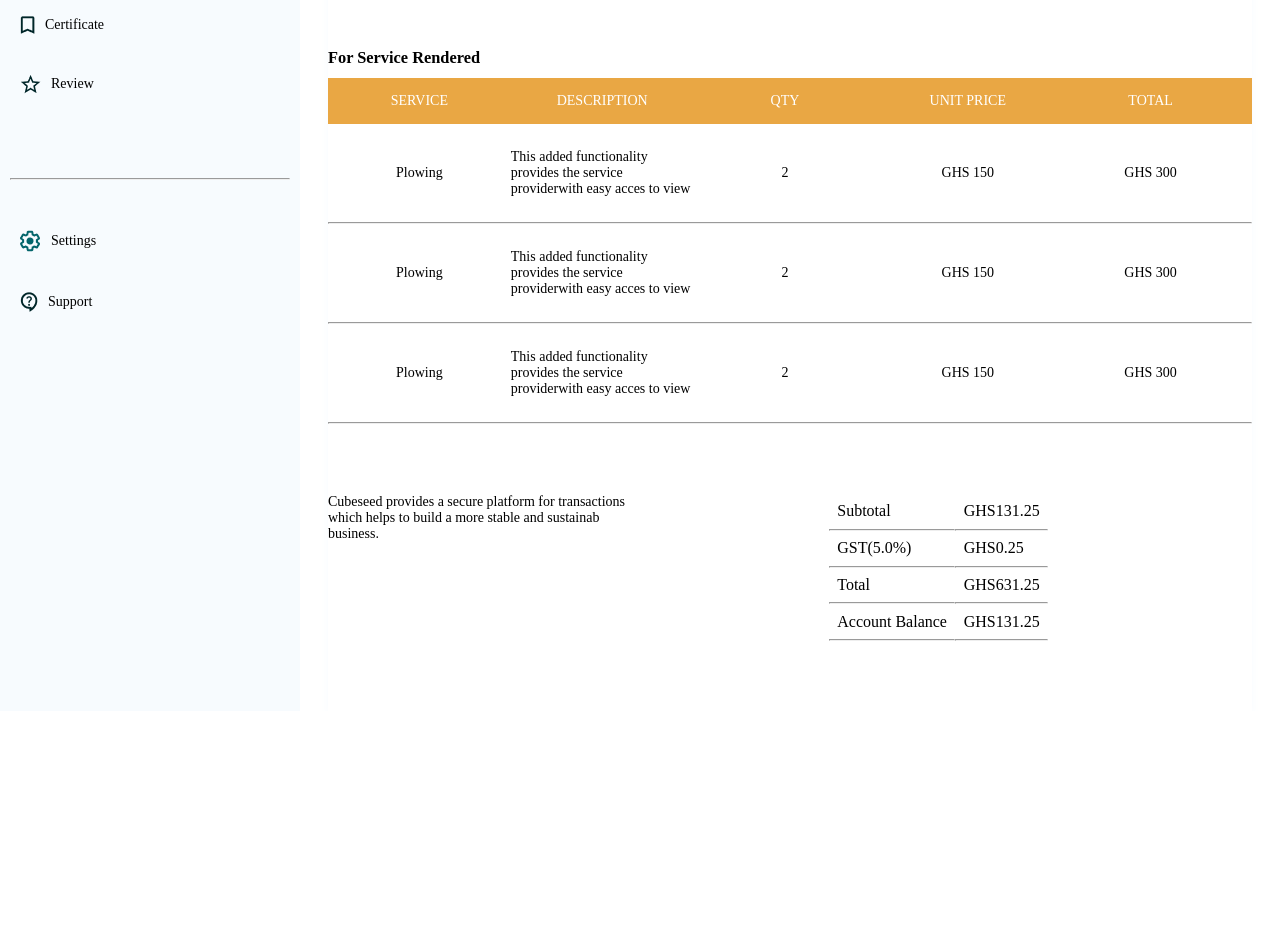
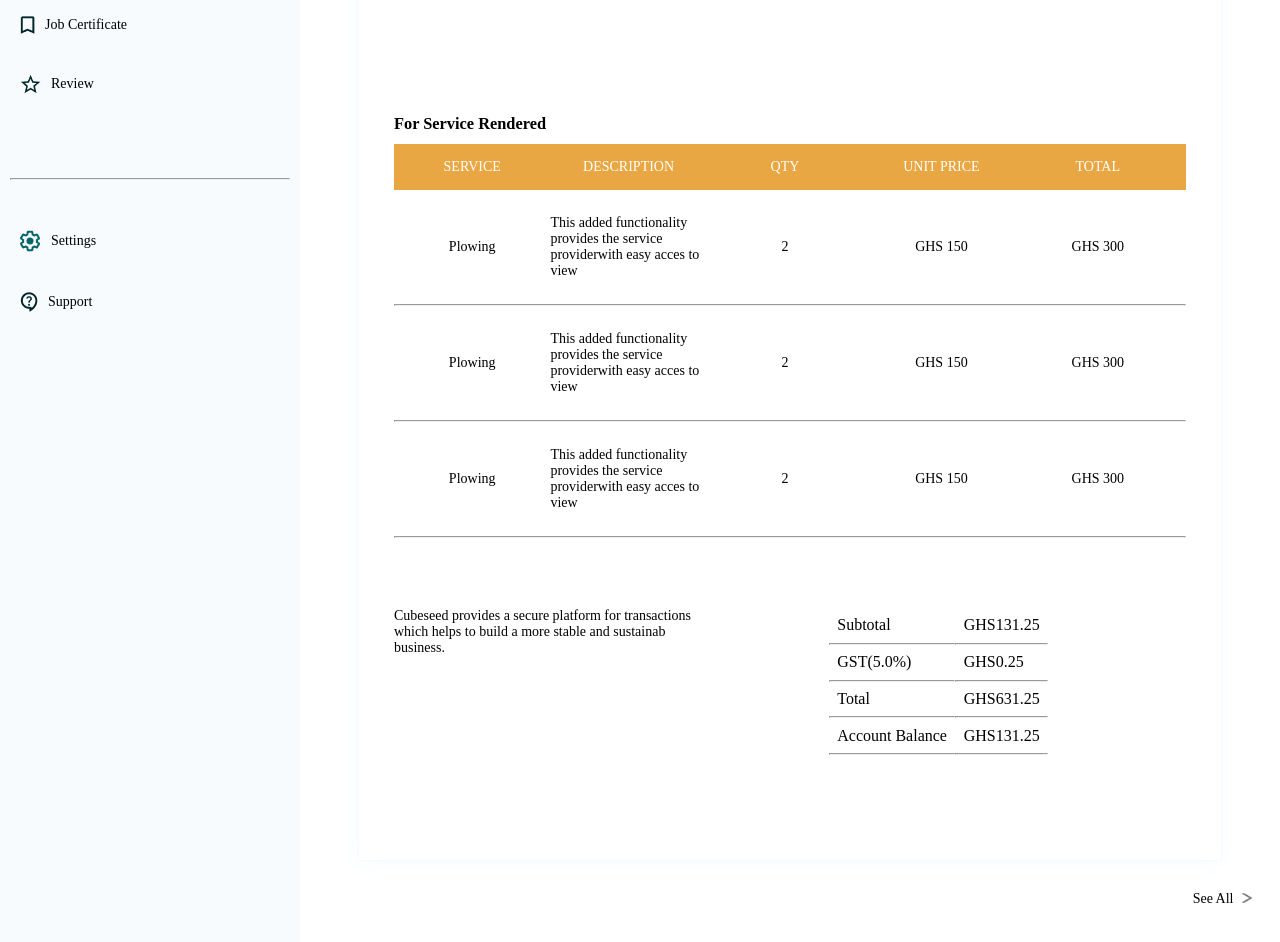
Before and after one commit to oveizon/Service-user-group, a Next.js app: page /invoice in a window 1280 px wide. Shown: the part 422-1364 px from the top of the page. Before the commit the page ends 1133 px from the top, so only its background shows below. Built offline with nearby package versions, Linux system fonts and the light colour scheme.

Commit message:
created navbar component, updated invoice module

```diff
--- a/components/LeftSideBar.tsx
+++ b/components/LeftSideBar.tsx
@@ -1,7 +1,6 @@
 import React from "react";
 import styles from "@/styles/LeftSideBar.module.scss";
 import { useRouter } from "next/router";
-
 
 interface List {
   src: string;
@@ -9,6 +8,7 @@ interface List {
   title: string;
   value: string;
   path: string;
+  id: number;
 }
 
 const LeftSideBar = () => {
@@ -19,6 +19,7 @@ const LeftSideBar = () => {
       title: "Overview",
       value: "",
       path: "/",
+      id: 1,
     },
     {
       src: "/service-request-icon.png",
@@ -26,6 +27,7 @@ const LeftSideBar = () => {
       title: "Service Request",
       value: "100+",
       path: "/services",
+      id: 2,
     },
     {
       src: "/invoice-icon.png",
@@ -33,13 +35,15 @@ const LeftSideBar = () => {
       title: "Invoice",
       value: "",
       path: "/invoice",
+      id: 3,
     },
     {
       src: "/certificate-icon.png",
       alt: "certificate",
-      title: "Certificate",
+      title: "Job Certificate",
       value: "",
       path: "/certificate",
+      id: 4,
     },
     {
       src: "/review-icon.png",
@@ -47,6 +51,7 @@ const LeftSideBar = () => {
       title: "Review",
       value: "",
       path: "/review",
+      id: 5,
     },
   ];
 
@@ -68,6 +73,7 @@ const LeftSideBar = () => {
               list.path === router.asPath ? styles.active : styles.link;
             return (
               <a
+                key={list.id}
                 href={list.path}
                 className={`${styles.list_items} ${className}`}
               >
--- /dev/null
+++ b/components/Navbar.tsx
@@ -0,0 +1,32 @@
+import React from "react";
+import styles from "@/styles/Navbar.module.scss";
+
+const Navbar = () => {
+  return (
+    <nav className={styles.navbar}>
+      <a href="#">
+        <img src="/previous.png" alt="go back" />
+      </a>
+      <div>
+        <a href="#">
+          {" "}
+          <img src="/question.png" alt="chat" />{" "}
+        </a>
+        <a href="#">
+          {" "}
+          <img src="/chat.png" alt="chat" />{" "}
+        </a>
+        <a href="#">
+          {" "}
+          <img src="/notifications.png" alt="notifications" />
+        </a>
+        <a href="#">
+          {" "}
+          <img src="/menu.png" alt="account" />
+        </a>
+      </div>
+    </nav>
+  );
+};
+
+export default Navbar;
--- a/pages/invoice.tsx
+++ b/pages/invoice.tsx
@@ -1,6 +1,6 @@
 import React from "react";
-import styles from "@/styles/Services.module.scss";
 import invoice from "@/styles/Invoice.module.scss";
+import Navbar from "@/components/Navbar";
 
 interface ServiceRend {
   [key: string]: string;
@@ -38,30 +38,8 @@ const ServiceRend = () => {
   ];
 
   return (
-    <div className={styles.services}>
-      <nav className={styles.navbar}>
-        <a href="#">
-          <img src="/previous.png" alt="go back" />
-        </a>
-        <div>
-          <a href="#">
-            {" "}
-            <img src="/question.png" alt="chat" />{" "}
-          </a>
-          <a href="#">
-            {" "}
-            <img src="/chat.png" alt="chat" />{" "}
-          </a>
-          <a href="#">
-            {" "}
-            <img src="/notifications.png" alt="notifications" />
-          </a>
-          <a href="#">
-            {" "}
-            <img src="/menu.png" alt="account" />
-          </a>
-        </div>
-      </nav>
+    <div className={invoice.invoice}>
+      <Navbar />
 
       <div className={invoice.boderline}>
         <div className={invoice.spreadmain}>
@@ -92,7 +70,7 @@ const ServiceRend = () => {
         </div>
 
         <h3>For Service Rendered</h3>
-        <div className={styles.headers}>
+        <div className={invoice.headers}>
           <div>
             <p>SERVICE</p>
             <p>DESCRIPTION</p>
@@ -151,6 +129,12 @@ const ServiceRend = () => {
           </div>
         </div>
       </div>
+
+      <div className={invoice.link}>
+        <a href="#">
+          See All <img src="/forward.png" alt="see all" />{" "}
+        </a>
+      </div>
     </div>
   );
 };
--- a/styles/Invoice.module.scss
+++ b/styles/Invoice.module.scss
@@ -1,52 +1,96 @@
 @mixin flexlayout() {
   display: flex;
-    justify-content:space-between;
+  justify-content: space-between;
   margin: auto;
-
 }
 
- .spreadmain{
+@mixin grid {
+  display: grid;
+  grid-template-columns: repeat(5, minmax(50px, 1fr));
+  margin: 10px 0;
+  padding: 15px 10px 15px 0;
+  place-items: center;
+}
+.invoice {
+  padding-right: 2rem;
+  padding-bottom: 4rem;
+}
+.spreadmain {
   @include flexlayout();
   padding-top: 5rem;
   padding-bottom: 5rem;
 
-    .h1{
+  .h1 {
     font-weight: bold;
   }
 }
 
- .spreadmini{
+.spreadmini {
   @include flexlayout();
 
-    p{
-        padding:0.6rem
+  p {
+    padding: 0.6rem;
   }
 }
 
- .spread{
+.spread {
   @include flexlayout();
-    p{
-        padding:0.6rem
-    };
-    font-size:medium;
+  p {
+    padding: 0.6rem;
+  }
+  font-size: medium;
 }
 
- .name{
+.name {
   color: var(--dark-blue);
   font-weight: bold;
 }
 
- .highlight{
+.highlight {
   background-color: var(--secondary-bg-orange);
   color: var(--primary-white);
 }
 
- .boderline{
-    border-width: 20px;
-    box-shadow: 0 3px 10px var(--light-blue);
-
+.boderline {
+  border: 1px solid var(--light-blue);
+  padding: 2.5rem;
+  margin: 30px;
+  box-shadow: 0 3px 20px var(--light-blue);
 }
 
- .up{
+.up {
   margin-bottom: 10rem;
 }
+
+.link {
+  display: flex;
+  justify-content: right;
+  align-items: center;
+
+  img {
+    margin-left: 5px;
+    height: 10px;
+    width: 10px;
+  }
+}
+
+.headers {
+  > div:first-child {
+    @include grid;
+    background-color: var(--secondary-bg-orange);
+    color: var(--primary-white);
+  }
+
+  > div:last-child {
+    div {
+      @include grid;
+
+      p:last-child {
+        img {
+          width: 15px;
+          height: 10px;
+        }
+      }
+    }
+  }
+}
--- /dev/null
+++ b/styles/Navbar.module.scss
@@ -0,0 +1,13 @@
+.navbar {
+  display: flex;
+  align-items: center;
+  justify-content: space-between;
+  padding-top: 2.5rem;
+  padding-bottom: 1rem;
+
+  > div {
+    a:not(:last-child) {
+      margin-right: 1rem;
+    }
+  }
+}
--- a/styles/Services.module.scss
+++ b/styles/Services.module.scss
@@ -9,20 +9,6 @@
 // ==================
 .services {
   padding-right: 2rem;
-}
-
-.navbar {
-  display: flex;
-  align-items: center;
-  justify-content: space-between;
-  padding-top: 2.5rem;
-  padding-bottom: 1rem;
-
-  > div {
-    a:not(:last-child) {
-      margin-right: 1rem;
-    }
-  }
 }
 
 .requests {
```
Also changed, not shown: pages/review.tsx (added, +7 -0 lines), pages/services.tsx (+7 -29 lines), styles/RightSideBar.module.scss (+0 -14 lines), public/forward.png (added). Lines whose indentation alone changed are shown as unchanged.
